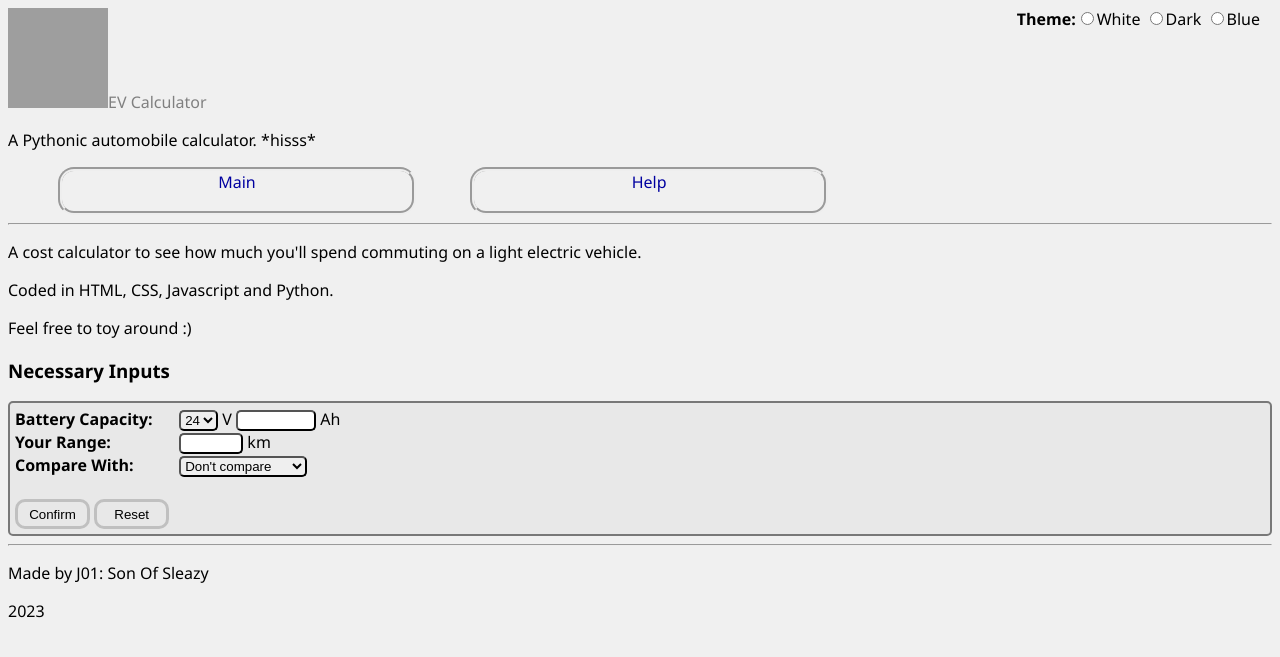
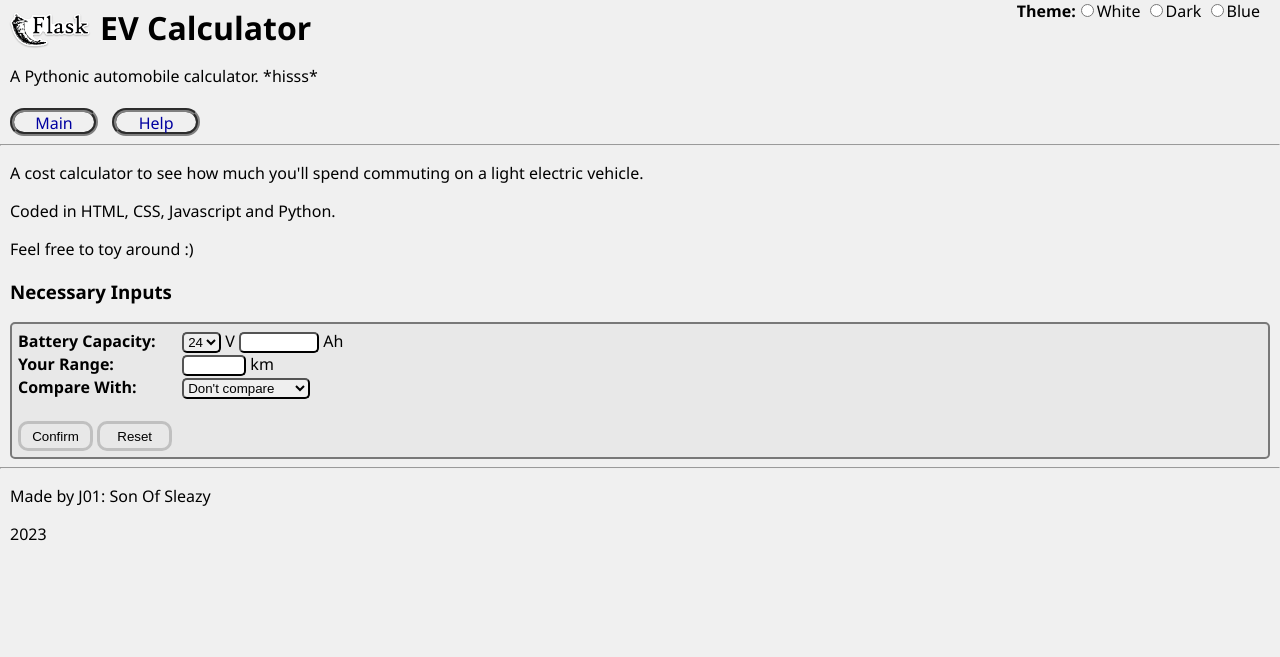
Before and after one commit to alp3rkum/flaskevcalculator, a Flask app: page /cost in a window 1280 px wide. Shown: the top 657 px of the page. Run offline with Flask 3, Linux system fonts and the light colour scheme; grey boxes are pictures that could not be loaded.

Commit message:
Update 1.0

```diff
--- a/static/js/script.js
+++ b/static/js/script.js
@@ -4,6 +4,9 @@ const inputDiv = document.querySelector(".inputs");
 const inputSpan = document.getElementsByClassName("inputSpan");
 const linkSpan = document.getElementsByClassName("linkSpan");
 const buttons = document.getElementsByTagName("button")
+const pageTitle = document.getElementById("page-title");
+const header = document.getElementsByTagName("header")[0];
+const headerText = document.getElementsByClassName("header-text")[0];
 
 span = null;
 
@@ -16,6 +19,7 @@ function changeTheme()
         case "0":
             html.style.backgroundColor = "rgb(240,240,240)";
             html.style.color = "black";
+            pageTitle.style.color = "black";
             if(span)
             {
                 if(span.classList.contains("dark"))
@@ -48,8 +52,8 @@ function changeTheme()
             }
             for(const span of linkSpan)
             {
-                if(span.classList.contains("dark"))
-                    span.classList.remove("dark");
+                if(span.classList.contains("black"))
+                    span.classList.remove("black");
                 if(span.classList.contains("blue"))
                     span.classList.remove("blue");
             }
@@ -63,11 +67,11 @@ function changeTheme()
                         button.classList.remove("blue");
                 }
             }
-
             break;
         case "1":
             html.style.backgroundColor = "rgb(32,32,32)";
             html.style.color = "white";
+            pageTitle.style.color = "white";
             if(span)
             {
                 if(span.classList.contains("blue"))
@@ -98,7 +102,7 @@ function changeTheme()
             {
                 if(span.classList.contains("blue"))
                     span.classList.remove("blue");
-                span.classList.add("dark");
+                span.classList.add("black");
             }
             if(buttons)
             {
@@ -109,11 +113,11 @@ function changeTheme()
                     button.classList.add("dark");
                 }
             }
-
             break;
         case "2":
             html.style.backgroundColor = "rgb(16,32,96)";
             html.style.color = "white";
+            pageTitle.style.color = "yellow";
             if(span)
             {
                 if(span.classList.contains("dark"))
@@ -142,10 +146,9 @@ function changeTheme()
             }
             for(const span of linkSpan)
             {
-                if(span.classList.contains("dark"))
-                    span.classList.remove("dark");
-                if(span.classList.contains("blue"))
-                    span.classList.remove("blue");
+                if(span.classList.contains("black"))
+                    span.classList.remove("black");
+                span.classList.add("blue");
             }
             if(buttons)
             {
@@ -156,17 +159,20 @@ function changeTheme()
                     button.classList.add("blue");
                 }
             }
+            break;
     }
 }
 function restoreTransitions()
 {
     document.querySelector("html").style.transitionDuration = '0.35s';
+    pageTitle.style.transitionDuration = '0.35s';
         for(const link of links)
             link.style.transitionDuration = '0.35s';
         for(const span of inputSpan)
             span.style.transitionDuration = '0.35s';
         for(const span of linkSpan)
             span.style.transitionDuration = '0.35s';
+    header.style.transitionDuration = '0.25s';
     if(span)
         document.querySelector("span").style.transitionDuration = '0.35s';
     if(document.querySelector(".inputs"))
@@ -176,7 +182,6 @@ function restoreTransitions()
             for(const button of buttons)
                 button.style.transitionDuration = '0.35s';
         }
-
 }
 
 window.onload = function () {
@@ -187,6 +192,7 @@ window.onload = function () {
         span.style.transitionDuration = '0s';
     for(const span of linkSpan)
         span.style.transitionDuration = '0s';
+    header.style.transitionDuration = '0s';
     if(span)
     {
         if(document.getElementsByTagName("span").length > 0)
@@ -200,6 +206,7 @@ window.onload = function () {
     }
     if(document.querySelector(".inputs"))
         document.querySelector(".inputs").style.transitionDuration = '0s';
+    pageTitle.style.transitionDuration = '0s';
     changeTheme();
     document.getElementById("white").checked = (sessionStorage.getItem("themeIndex") == 0);
     document.getElementById("dark").checked = (sessionStorage.getItem("themeIndex") == 1);
--- a/static/styles/style.css
+++ b/static/styles/style.css
@@ -4,9 +4,24 @@ html{
     transition-property: background-color, color;
     transition-duration: 0.35s;
 }
+body{
+    margin: 0px;
+}
 
 label{
     font-weight: bold;
+}
+
+header{
+    transition-duration: 0.35s;
+}
+
+.header-text{
+    padding-left: 10px;
+}
+
+.two-tonne-header{
+    background-color: rgb(255,16,24);
 }
 
 .inputs{
@@ -29,7 +44,7 @@ label{
 }
 
 .inputs-inner{
-    margin: 5px 5px 5px 5px;
+    margin: 6px 6px 6px 6px;
 }
 
 input[type=number],select{
@@ -142,50 +157,43 @@ label{
     border-style: groove;
     border-radius: 16px;
     border-width: 4px;
-    margin: 0px 0px 0px 50px;
+    margin: 15px 0px 0px 50px;
     width: 350px;
     height: 40px;
-    transition-property: background-color;
+    transition-property: background-color, color, border-color;
     transition-duration: 0.35s;
+    border-color: gray;
 }
 .linkSpan:hover{
+    border-color: black;
     background-color: white;
     color: black;
 }
 .linkSpan.black{
-    display: inline-block;
-    text-align: center;
-    border-style: groove;
-    border-radius: 16px;
-    border-width: 4px;
-    margin: 0px 0px 0px 50px;
-    width: 350px;
-    height: 40px;
-    transition-property: background-color;
-    transition-duration: 0.35s;
+    border-color: silver;
 }
 .linkSpan.black:hover{
+    border-color: white;
     background-color: gray;
     color: white;
 }
+
 .linkSpan.blue{
+    border-color: rgb(128,128,0);
     color: rgb(128,128,0);
-    display: inline-block;
-    text-align: center;
-    border-style: groove;
-    border-radius: 16px;
-    border-width: 4px;
-    margin: 0px 0px 0px 50px;
-    width: 350px;
-    height: 40px;
-    transition-property: background-color;
-    transition-duration: 0.35s;
 }
+
 .linkSpan.blue:hover{
+    border-color: rgb(255,255,0);
     background-color: blue;
     color: yellow;
 }
 
+.linkSpan.small{
+    width: 80px;
+    height: 20px;
+    margin: 5px 0px 0px 10px;
+}
 .link{
     text-decoration: none;
     justify-content: center;
@@ -221,3 +229,25 @@ label{
 .link.blue:active{
     color: rgb(255,255,0);
 }
+
+.div-content{
+    padding-left: 10px;
+    padding-right: 10px;
+}
+.div-content-hr{
+    margin-left: -10px;
+    margin-right: -10px;
+}
+
+#flask-logo{
+    margin-top: -20px;
+    margin-bottom: -40px;
+}
+
+#page-title{
+    color: black;
+    font-weight: 600;
+    font-size: 32px;
+    transition-property: color;
+    transition-property: 0.35s;
+}
```
Also changed, not shown: static/flask.png (added).
